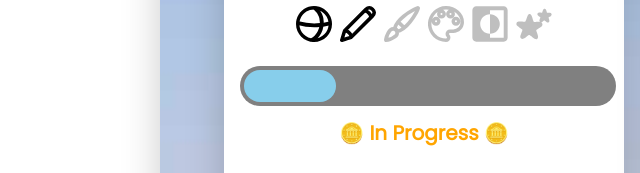
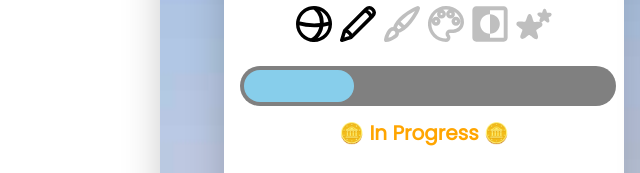
Before and after one commit to noahjgreer/NoahsArch, a plain HTML site: page gallery/status.html in a window 1280 px wide. Shown: the part 747-920 px from the top of the page, 0-640 px from the left. Drawn offline with Linux system fonts and the light colour scheme.

Commit message:
a0.7.1.7

```diff
--- a/gallery/status.html
+++ b/gallery/status.html
@@ -38,7 +38,7 @@
                         <img status="incomplete" src="../assets/icons/details.svg" alt="Details & Cleanup">
                     </div>
                     <div class="progress-bar">
-                        <div class="progress-center" style="width: 25%;">
+                        <div class="progress-center" style="width: 30%;">
                         </div>
                     </div>
                     <p status="doing">🪙 In Progress 🪙</p>
```
